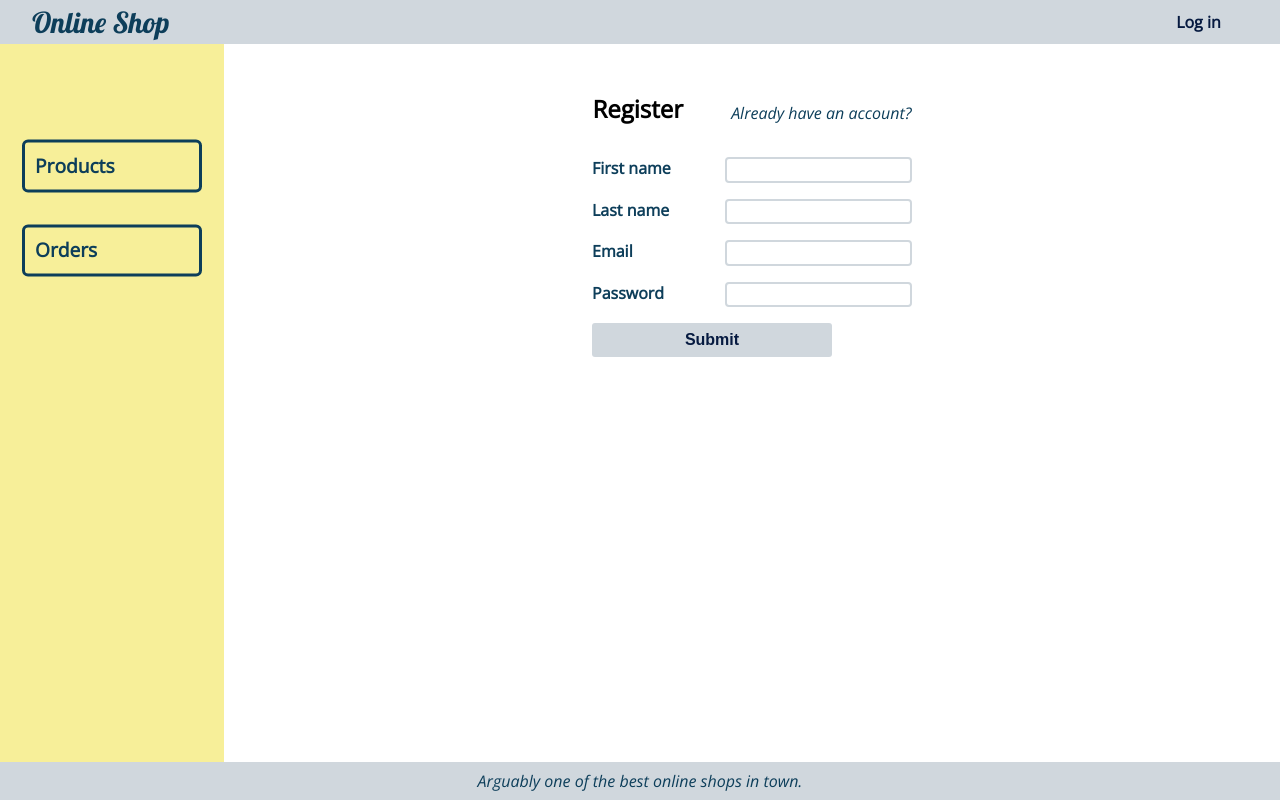
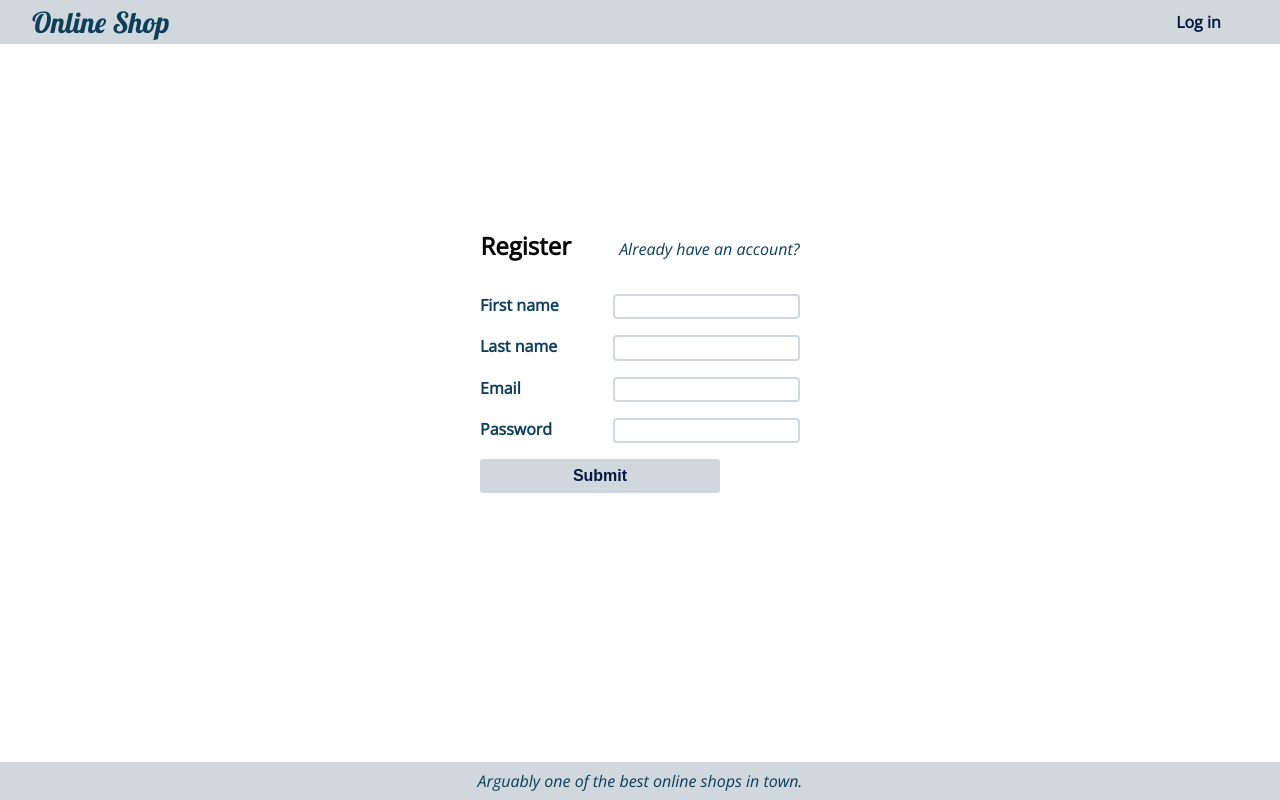
Before and after one commit to Andrei0872/online-shop, an Angular app in the folder client/: page /auth in a window 1280 px wide. Built offline with nearby package versions, Linux system fonts and the light colour scheme.

Commit message:
feat: hide the sidebar when unauthenticated

```diff
--- a/client/src/app/app.component.html
+++ b/client/src/app/app.component.html
@@ -19,7 +19,7 @@
   </nav>
 </header>
 
-<aside class="aside">
+<aside *ngIf="isAuthenticated$ | async" class="aside">
   <ul class="aside-links">
     <li routerLinkActive="is-active" routerLink="/products" class="aside-links__link">Products</li>
     <li routerLinkActive="is-active" routerLink="/orders" class="aside-links__link">Orders</li>
@@ -27,7 +27,7 @@
   </ul>
 </aside>
 
-<main class="main">
+<main [class.is-not-authenticated]="(isAuthenticated$ | async) === false" class="main">
   <router-outlet></router-outlet>
 </main>
 
--- a/client/src/app/app.component.scss
+++ b/client/src/app/app.component.scss
@@ -23,6 +23,10 @@
 
 .main {
   grid-row: 2 / 4;
+
+  &.is-not-authenticated {
+    grid-column: 1 / -1;
+  }
 }
 
 .aside {
--- a/client/src/app/auth/auth.component.scss
+++ b/client/src/app/auth/auth.component.scss
@@ -2,6 +2,7 @@
   height: 100%;
   display: flex;
   justify-content: center;
+  align-items: center;
   padding-top: 3rem;
 }
 
@@ -11,6 +12,7 @@
   flex-direction: column;
   gap: 2rem;
   align-items: center;
+  transform: translateY(-25%);
 
   &__header {
     display: flex;
--- a/client/src/app/product/product.component.html
+++ b/client/src/app/product/product.component.html
@@ -19,7 +19,7 @@
 
     <div *ngIf="isCurrentUserAdmin" class="product__actions">
       <button [routerLink]="['/products/update', p.id]" class="product__action">Edit</button>
-      <button class="product__action">Delete</button>
+      <!-- <button class="product__action">Delete</button> -->
     </div>
   </article>
 </section>
```
